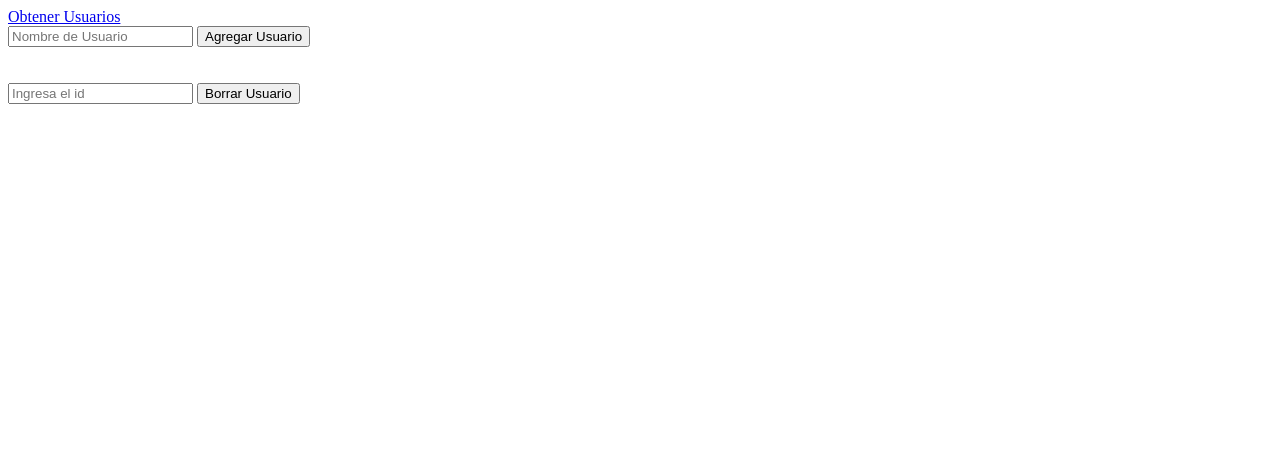
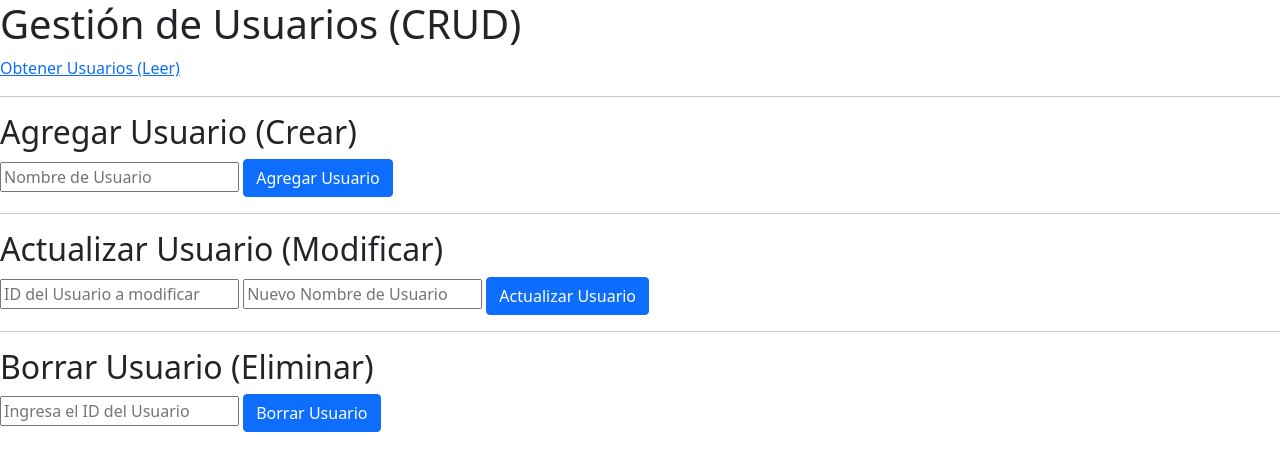
Before and after one commit to JeshuaMF/Crudi, a website: page public/index.html in a window 1280 px wide. Drawn offline with nearby package versions, Linux system fonts and the light colour scheme.

Commit message:
Update index.html

```diff
--- a/public/index.html
+++ b/public/index.html
@@ -1,31 +1,49 @@
 <!DOCTYPE html>
-<html lang="es">
+<html lang="en">
 <head>
     <meta charset="UTF-8">
     <meta name="viewport" content="width=device-width, initial-scale=1.0">
-    <title>Gestión de Productos - Panadería</title>
+    <script src="app.js"></script>
+    <link href="https://cdn.jsdelivr.net/npm/bootstrap@5.0.2/dist/css/bootstrap.min.css" rel="stylesheet" integrity="sha384-EVSTQN3/azprG1Anm3QDgpJLIm9Nao0Yz1ztcQTwFspd3yD65VohhpuuCOmLASjC" crossorigin="anonymous">
+    <title>Document</title>
 </head>
 <body>
+   <h1>Gestión de Usuarios (CRUD)</h1>
 
+    <a href="/obtenerUsuario">Obtener Usuarios (Leer)</a>
 
+    <hr>
 
-    <a href="/obtenerUsuario">Obtener Usuarios</a>
+    <h2>Agregar Usuario (Crear)</h2>
+    <form action="/agregarUsuario" method="post">
+        <input type="text" name="nombre" placeholder="Nombre de Usuario" required>
+        <input type="submit"  class="btn btn-primary" value="Agregar Usuario">
+    </form>
 
-    <form action="/agregarUsuario" method="post">
-    <input type="text" name="nombre" placeholder="Nombre de Usuario">
-    <input type="submit" value="Agregar Usuario">
+    <hr>
 
-  </form>
+    <h2>Actualizar Usuario (Modificar)</h2>
+    <form action="/actualizarUsuario" method="post">
+        <input type="text" name="id" placeholder="ID del Usuario a modificar" required>
+        <input type="text" name="nombre" placeholder="Nuevo Nombre de Usuario" required>
+        <input type="submit"  class="btn btn-primary" value="Actualizar Usuario">
+    </form>
 
+    <hr>
 
-   <br>
-   <br>
-   <form action="/borrarUsuario" method="post">
-    <input type="text" name="id" placeholder="Ingresa el id">
-    <input type="submit" value="Borrar Usuario">
+    <h2>Borrar Usuario (Eliminar)</h2>
+    <form action="/borrarUsuario" method="post">
+        <input type="text" name="id" placeholder="Ingresa el ID del Usuario" required>
+        <input type="submit"  class="btn btn-primary" value="Borrar Usuario">
+    </form>
    </form>
 
 
 
 </body>
 </html>
+
+
+
+</body>
+</html>
```
